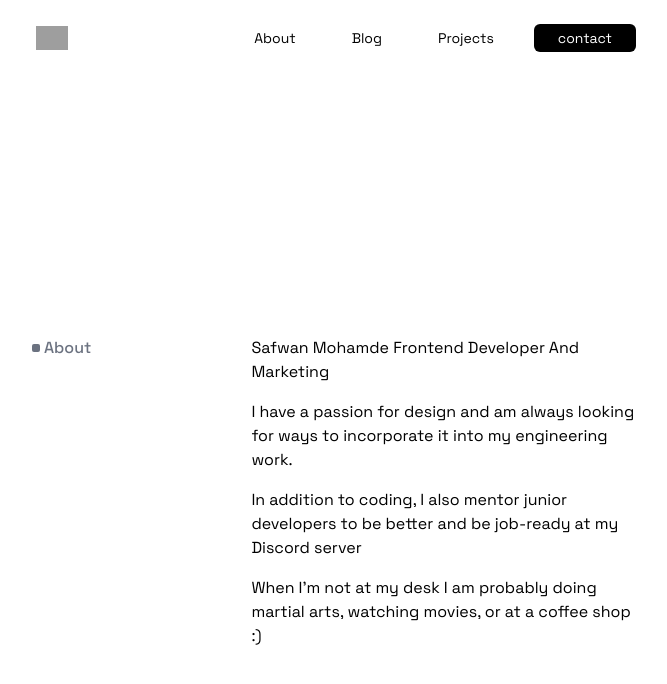
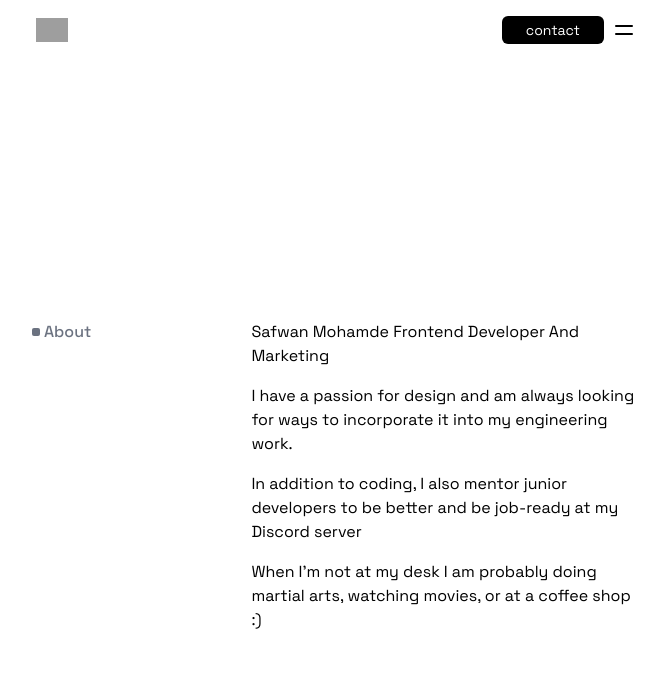
Before and after one commit to sfwnisme/sfwn2024.me, a React (Vite) app: page / in a window 1280 px wide. Shown: the top 684 px of the page, without its empty margins (304-971 px from the left). Built offline with nearby package versions, Linux system fonts and the light colour scheme; grey boxes are pictures that could not be loaded.

Commit message:
usual commit

```diff
--- a/src/components/Nav.tsx
+++ b/src/components/Nav.tsx
@@ -41,8 +41,9 @@ const Nav = () => {
       </div>
       <ul
         className={`
-        capitalize flex items-center gap-2 max-md:flex-col max-md:items-start max-md:fixed max-md:top-20 max-md:right-1 max-md:bg-gray-50 max-md:shadow-md max-md:min-w-40 max-md:rounded
-        max-md:${toggle}
+        capitalize items-center gap-2 max-md:flex-col max-md:items-start max-md:fixed max-md:top-20 max-md:right-1 max-md:bg-gray-50 max-md:shadow-md max-md:min-w-40 max-md:rounded
+        // idden
+        ${toggle}
         p-2
         `}
       >
@@ -54,11 +55,11 @@ const Nav = () => {
       >
         contact
       </button>
-      {toggle === 'block' ? (
+      {toggle === "flex" ? (
         <IoIosClose
           size={"1.5rem"}
           onClick={() =>
-            setToggle((prev) => (prev === "hidden" ? "block" : "hidden"))
+            setToggle((prev) => (prev === "hidden" ? "flex" : "hidden"))
           }
           className="md:hidden cursor-pointer"
         />
@@ -66,9 +67,9 @@ const Nav = () => {
         <TbMenu
           size={"1.5rem"}
           onClick={() =>
-            setToggle((prev) => (prev === "hidden" ? "block" : "hidden"))
+            setToggle((prev) => (prev === "hidden" ? "flex" : "hidden"))
           }
-          className="md:hidden cursor-pointer"
+          className="cursor-pointer"
         />
       )}
     </nav>
```
